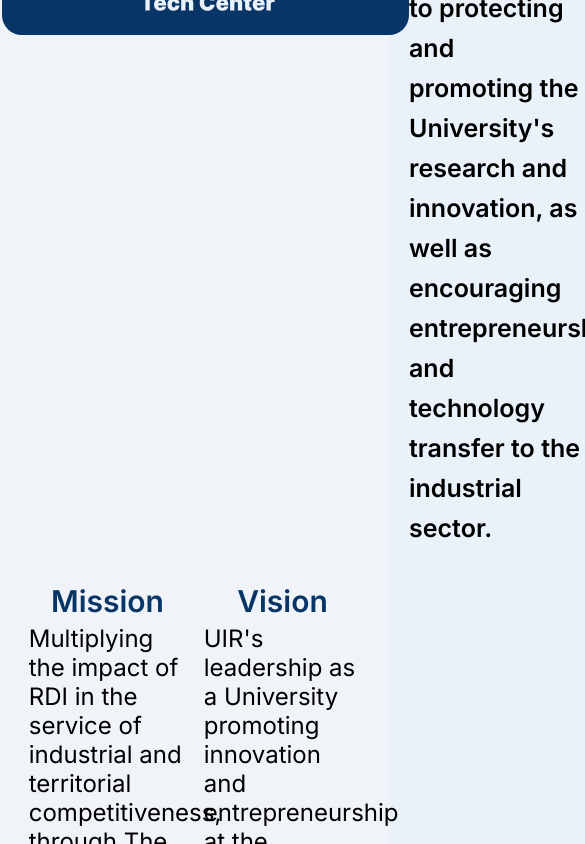
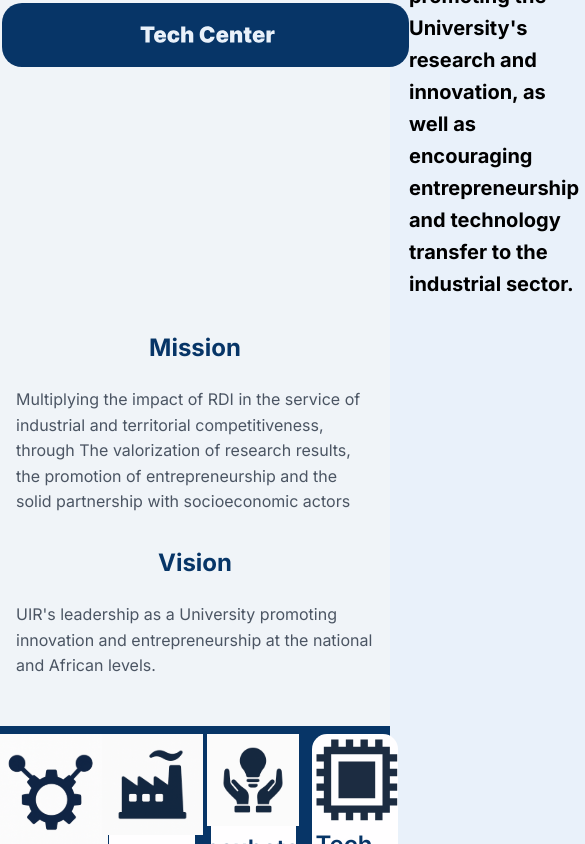
Before and after one commit to yahya-mdarhri/cie_market_frontend, a React (Vite) app: page / in a window 390 px wide. Shown: the part 1074-1918 px from the top of the page, 585 px wide, since content can reach past the window. Built offline with nearby package versions, Linux system fonts and the light colour scheme.

Commit message:
chore: refactor the font size alignment

```diff
--- a/src/components/ui/Landing/Introduction/Introduction.css
+++ b/src/components/ui/Landing/Introduction/Introduction.css
@@ -9,10 +9,9 @@
 
 .Introduction h1 {
 	color: var(--primary-color);
-	font-size: 30px;
-	font-style: normal;
+	font-size: var(--text-3xl);
 	font-weight: 900;
-	line-height: normal;
+	line-height: 1.3;
 }
 
 .IntroductionMain {
@@ -28,8 +27,17 @@
 	flex-direction: column;
 	width: 45%;
 	justify-content: center;
-	font-size: 25px;
-	font-style: normal;
-	font-weight: 900;
-	line-height: 40px;
 }
+
+.IntroductionMainLeft p {
+	font-size: var(--text-2xl);
+	font-weight: 700;
+	line-height: 1.6;
+	/* color: var(--primary-color); */
+}
+
+@media (max-width: 768px) {
+	.IntroductionMainLeft p {
+		font-size: var(--text-xl);
+	}
+}
--- a/src/components/ui/Landing/VisionAndMission/VisionAndMission.css
+++ b/src/components/ui/Landing/VisionAndMission/VisionAndMission.css
@@ -1,34 +1,66 @@
-
 .VisionAndMission {
 	display: flex;
 	flex-direction: row;
 	align-items: start;
 	justify-content: space-around;
-	padding: 20px;
+	padding: 4rem 2rem;
 	width: 100%;
-	margin-top: 15px;
+	max-width: 1400px;
+	margin: 0 auto;
+	gap: 3rem;
 }
 
-.VisionAndMissionLeft , .VisionAndMissionRight {
+.VisionAndMissionLeft,
+.VisionAndMissionRight {
 	display: flex;
 	flex-direction: column;
 	width: 45%;
 	justify-content: center;
+	gap: 1.5rem;
 }
 
-.VisionAndMissionLeft h2, .VisionAndMissionRight h2 {
+.VisionAndMissionLeft h2,
+.VisionAndMissionRight h2 {
 	color: var(--primary-color);
 	text-align: center;
-	font-size: 30px;
-	font-style: normal;
-	font-weight: 900;
-	line-height: normal;
+	font-size: var(--text-3xl);
+	font-weight: 700;
+	line-height: 1.3;
 }
 
-.VisionAndMissionLeft p, .VisionAndMissionRight p {
-	margin-top: 3%;
-	font-size: 24px;
-	font-style: normal;
+.VisionAndMissionLeft p,
+.VisionAndMissionRight p {
+	font-size: var(--text-lg);
 	font-weight: 400;
-	line-height: normal;
+	line-height: 1.6;
+	color: #4B5563;
 }
+
+@media (max-width: 1024px) {
+	.VisionAndMission {
+		padding: 3rem 1.5rem;
+	}
+}
+
+@media (max-width: 768px) {
+	.VisionAndMission {
+		flex-direction: column;
+		padding: 2rem 1rem;
+		gap: 2rem;
+	}
+
+	.VisionAndMissionLeft,
+	.VisionAndMissionRight {
+		width: 100%;
+	}
+
+	.VisionAndMissionLeft h2,
+	.VisionAndMissionRight h2 {
+		font-size: var(--text-2xl);
+	}
+
+	.VisionAndMissionLeft p,
+	.VisionAndMissionRight p {
+		font-size: var(--text-base);
+	}
+}
--- a/src/root.css
+++ b/src/root.css
@@ -1,4 +1,4 @@
-@import url('https://fonts.googleapis.com/css2?family=Inter:wght@400;600&display=swap'); /* inter font */
+@import url('https://fonts.googleapis.com/css2?family=Inter:wght@400;500;600;700;900&display=swap'); /* inter font */
 
 @tailwind base;
 @tailwind components;
@@ -11,6 +11,17 @@
 	--background-color: #E9F1FA;
 	--secondary-color: #D1D600;
 	--white: #FFFEFF;
+
+	/* Typography scale */
+	--text-xs: 0.75rem;    /* 12px */
+	--text-sm: 0.875rem;   /* 14px */
+	--text-base: 1rem;     /* 16px */
+	--text-lg: 1.125rem;   /* 18px */
+	--text-xl: 1.25rem;    /* 20px */
+	--text-2xl: 1.5rem;    /* 24px */
+	--text-3xl: 1.875rem;  /* 30px */
+	--text-4xl: 2.25rem;   /* 36px */
+	--text-5xl: 3rem;      /* 48px */
 }
 
 *{
@@ -26,5 +37,30 @@
 	html {
 		background: var(--background-color);
 	  	font-family: 'Inter', system-ui, sans-serif;
+		font-size: 16px;
+		line-height: 1.5;
 	}
-  }
+
+	h1 {
+		font-size: var(--text-4xl);
+		font-weight: 700;
+		line-height: 1.2;
+	}
+
+	h2 {
+		font-size: var(--text-3xl);
+		font-weight: 600;
+		line-height: 1.3;
+	}
+
+	h3 {
+		font-size: var(--text-2xl);
+		font-weight: 600;
+		line-height: 1.4;
+	}
+
+	p {
+		font-size: var(--text-base);
+		line-height: 1.6;
+	}
+}
```
